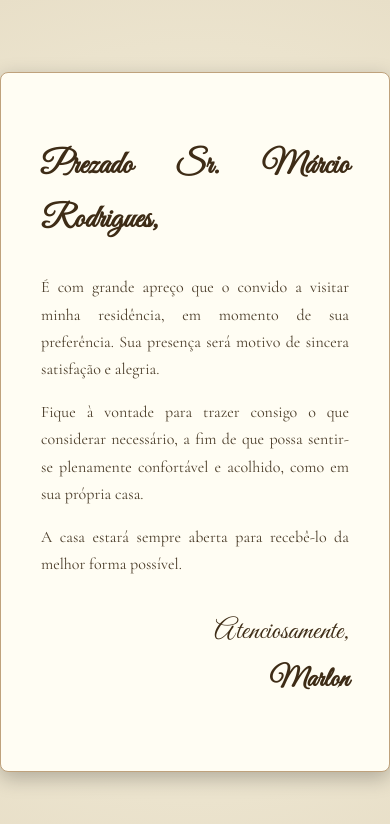
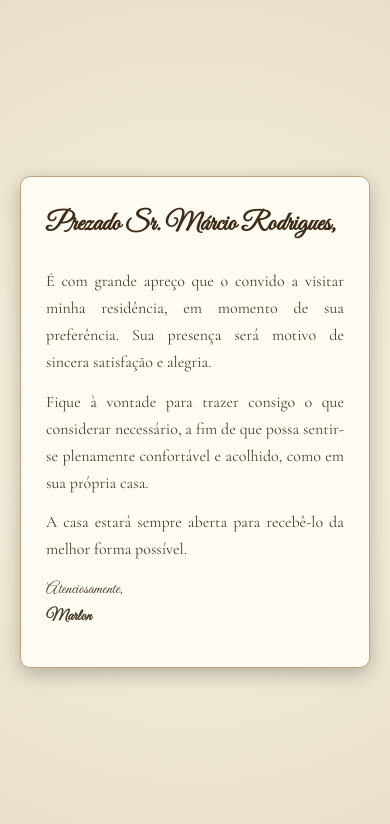
Before and after one commit to marlonvaladao/convite-marcio, a plain HTML site: page convite.html in a window 390 px wide. Drawn offline with nearby package versions, Linux system fonts and the light colour scheme.

Commit message:
Atualiza layout para versão responsiva

```diff
--- a/style.css
+++ b/style.css
@@ -1,3 +1,8 @@
+/* ===== CONFIGURAÇÃO GERAL ===== */
+* {
+  box-sizing: border-box;
+}
+
 body {
   background: radial-gradient(circle, #f8f4e3 0%, #e8dfc8 100%);
   font-family: "Cormorant Garamond", serif;
@@ -6,12 +11,14 @@ body {
   align-items: center;
   height: 100vh;
   margin: 0;
+  padding: 20px;
 }
 
-/* Envelope */
+/* ===== ENVELOPE ===== */
 .envelope {
-  width: 340px;
-  height: 220px;
+  width: 90%;
+  max-width: 340px;
+  aspect-ratio: 1.55 / 1; /* mantém proporção mesmo em telas menores */
   background: linear-gradient(145deg, #d2b48c, #c2a476);
   border: 2px solid #8b6b3f;
   box-shadow: 0 5px 15px rgba(0, 0, 0, 0.3);
@@ -22,7 +29,7 @@ body {
 }
 
 .envelope:hover {
-  transform: scale(1.05);
+  transform: scale(1.03);
 }
 
 .flap {
@@ -42,32 +49,38 @@ body {
   text-align: center;
   color: #fffdf3;
   font-family: "Great Vibes", cursive;
-  font-size: 28px;
+  font-size: clamp(22px, 5vw, 30px); /* ajusta conforme a tela */
+  padding: 0 10px;
+  line-height: 1.3;
 }
 
-/* Carta */
+/* ===== CARTA ===== */
 .carta {
-  width: 400px;
+  width: 100%;
+  max-width: 500px;
   background: #fffdf3;
   border: 1px solid #bfa27c;
   box-shadow: 0 6px 20px rgba(0, 0, 0, 0.25);
-  padding: 40px;
-  border-radius: 8px;
+  padding: clamp(25px, 6vw, 40px);
+  border-radius: 10px;
   color: #4b3d2a;
   text-align: justify;
   line-height: 1.7;
+  margin: 0 auto;
 }
 
 .carta h2 {
   font-family: "Great Vibes", cursive;
-  font-size: 32px;
+  font-size: clamp(26px, 6vw, 34px);
   color: #3e2c16;
+  text-align: left;
+  margin-top: 0;
+}
+
+.carta p {
+  font-size: clamp(16px, 4vw, 20px);
+  margin: 12px 0;
 }
 
 .assinatura {
-  font-family: "Great Vibes", cursive;
-  font-size: 28px;
-  text-align: right;
-  margin-top: 30px;
-  color: #3e2c16;
-}
+  font-family: "Great Vibes", cu
```
